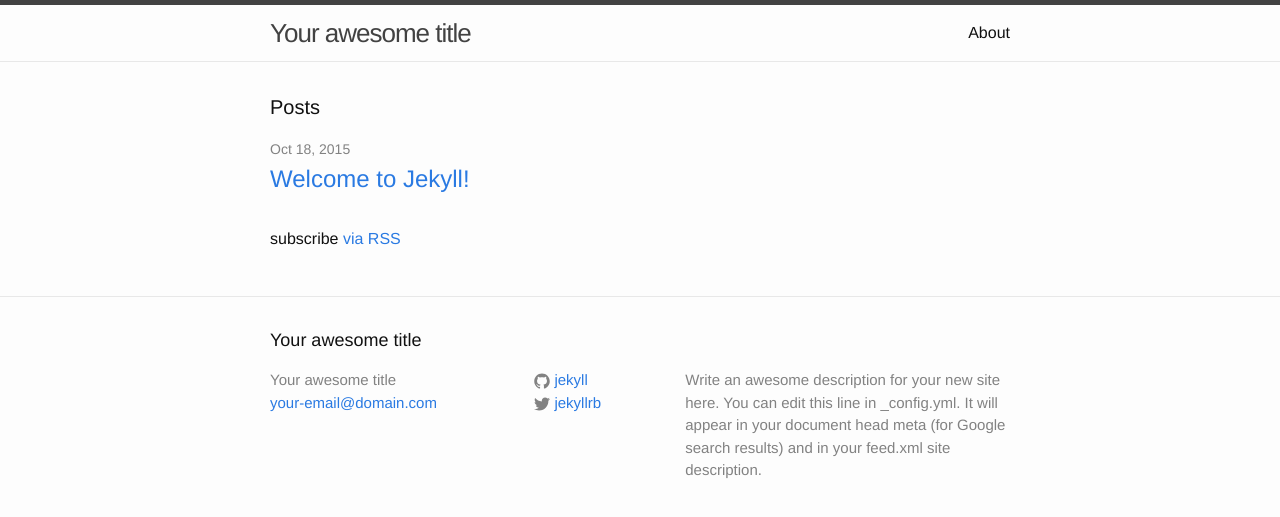
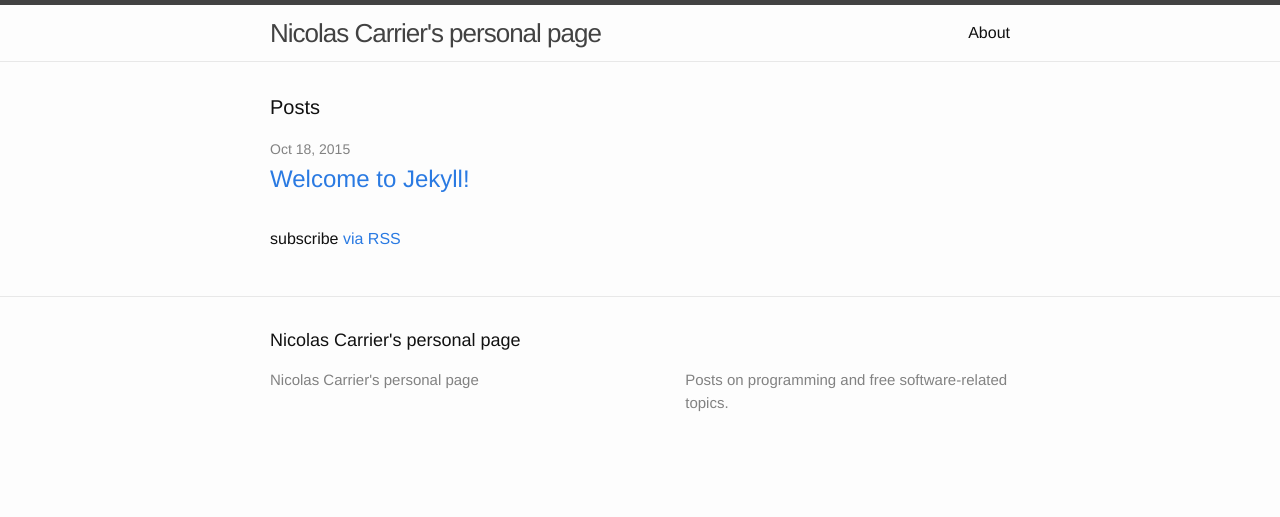
Before and after one commit to ncarrier/ncarrier.github.io, a Jekyll site: the page built from index.html, in a window 1280 px wide. Shown: the top 517 px of the page. Built offline with Jekyll 4.4.1, drawn with Linux system fonts in a browser that asks for light colours.

Commit message:
[DEV] modified sites settings

```diff
--- a/_config.yml
+++ b/_config.yml
@@ -1,14 +1,10 @@
 # Site settings
-title: Your awesome title
-email: your-email@domain.com
+title: Nicolas Carrier's personal page
+#email: carrier.nicolas0@gmail.com
 description: > # this means to ignore newlines until "baseurl:"
-  Write an awesome description for your new site here. You can edit this
-  line in _config.yml. It will appear in your document head meta (for
-  Google search results) and in your feed.xml site description.
+  Posts on programming and free software-related topics.
 baseurl: "" # the subpath of your site, e.g. /blog/
-url: "http://yourdomain.com" # the base hostname & protocol for your site
-twitter_username: jekyllrb
-github_username:  jekyll
+url: "http://ncarrier.github.io/" # the base hostname & protocol for your site
 
 # Build settings
 markdown: kramdown
```
